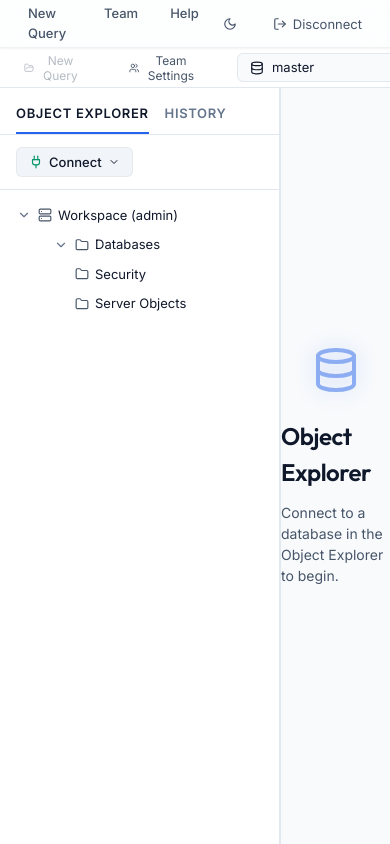
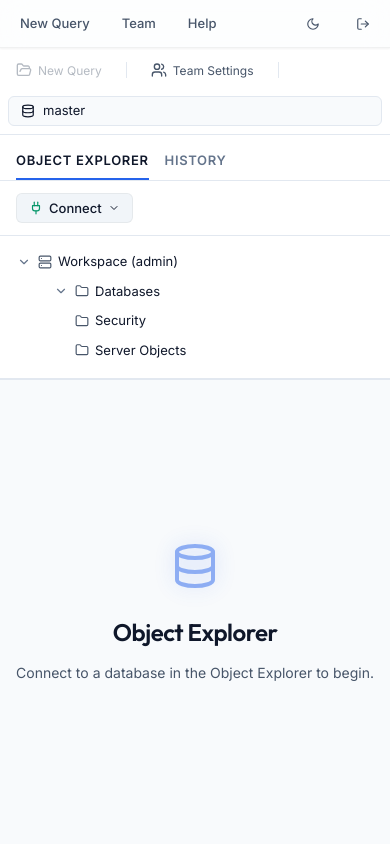
Before and after one commit to GarvXlearner/QueryGate, a React app in the folder Frontend/: page /app in a window 390 px wide. Built offline with nearby package versions, Linux system fonts and the light colour scheme; sample sign-in values are in the browser's storage; the HTML template or start-up script is replaced by a standard one.

Commit message:
style: add mobile responsiveness and fix layout scrolling bugs

```diff
--- a/Frontend/src/components/QueryEditor.css
+++ b/Frontend/src/components/QueryEditor.css
@@ -166,3 +166,25 @@
   top: -16px;
   white-space: nowrap;
 }
+
+/* Mobile Responsiveness */
+@media (max-width: 768px) {
+  .editor-tabs {
+    overflow-x: auto;
+    white-space: nowrap;
+    padding: 8px 8px 0 8px;
+    -webkit-overflow-scrolling: touch;
+  }
+
+  .editor-tab {
+    flex-shrink: 0;
+  }
+
+  .editor-actions {
+    flex-wrap: wrap;
+  }
+
+  .editor-toolbar {
+    height: auto;
+  }
+}
--- a/Frontend/src/components/ResultsPanel.css
+++ b/Frontend/src/components/ResultsPanel.css
@@ -184,3 +184,16 @@
   border-color: var(--accent-primary);
   box-shadow: var(--shadow-glow);
 }
+
+/* Mobile Responsiveness */
+@media (max-width: 768px) {
+  .results-tabs {
+    overflow-x: auto;
+    white-space: nowrap;
+    -webkit-overflow-scrolling: touch;
+  }
+
+  .results-tab {
+    flex-shrink: 0;
+  }
+}
--- a/Frontend/src/components/Sidebar.css
+++ b/Frontend/src/components/Sidebar.css
@@ -116,3 +116,20 @@
   border-left: 1px solid rgba(255, 255, 255, 0.05);
   margin-left: 16px;
 }
+
+/* Mobile Responsiveness */
+@media (max-width: 768px) {
+  .sidebar {
+    width: 100%;
+    min-width: 100%;
+    height: auto;
+    max-height: 40vh;
+    border-right: none;
+    border-bottom: 1px solid var(--border-color);
+    flex-shrink: 0;
+  }
+
+  .sidebar-toolbar {
+    flex-wrap: wrap;
+  }
+}
--- a/Frontend/src/pages/Dashboard.css
+++ b/Frontend/src/pages/Dashboard.css
@@ -177,3 +177,41 @@
   width: 100%;
   background-color: var(--bg-base);
 }
+
+/* Mobile Responsiveness */
+@media (max-width: 768px) {
+  .dashboard-layout {
+    height: 100dvh;
+  }
+
+  .ssms-menubar {
+    padding: 0 8px;
+  }
+
+  .menu-right span {
+    display: none; /* Hide 'Disconnect' text on small screens */
+  }
+
+  .ssms-toolbar {
+    padding: 8px;
+    height: auto;
+    flex-wrap: wrap;
+  }
+
+  .toolbar-db-select {
+    width: 100%;
+    min-width: 100%;
+    margin-top: 4px;
+  }
+
+  .dashboard-body {
+    flex-direction: column;
+    overflow-y: auto;
+  }
+
+  .workspace {
+    border-left: none;
+    border-top: 1px solid var(--border-color);
+    min-height: 50vh;
+  }
+}
```
